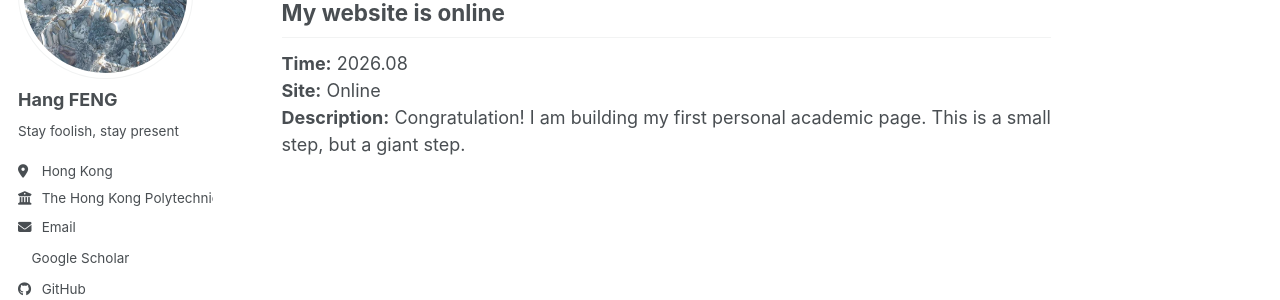
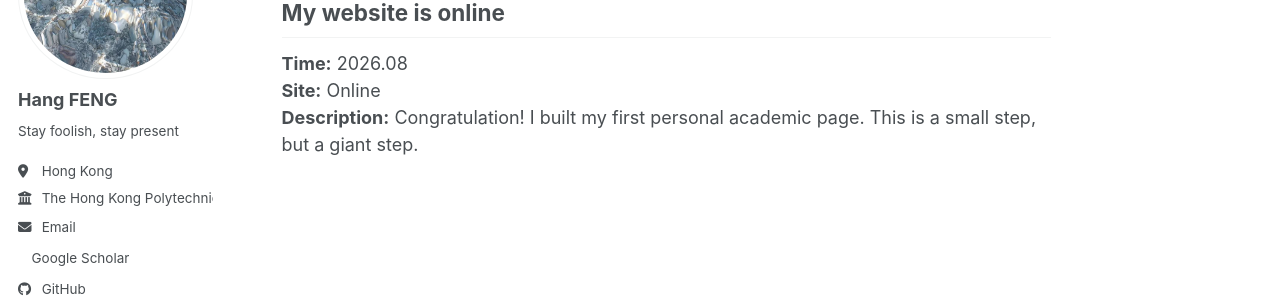
Before and after one commit to fenghang454/fenghang454.github.io, a Jekyll site: the page built from _pages/news.md, in a window 1280 px wide. Shown: the part 189-489 px from the top of the page. Built offline with Jekyll 4.4.1, drawn with Linux system fonts in a browser that asks for light colours; a style sheet for code colours, icons or effects is not loaded.

Commit message:
Update news.md

```diff
--- a/_pages/news.md
+++ b/_pages/news.md
@@ -8,4 +8,4 @@ author_profile: true
 
 **Time:** 2026.08
 **Site:** Online
-**Description:** Congratulation! I am building my first personal academic page. This is a small step, but a giant step.
+**Description:** Congratulation! I built my first personal academic page. This is a small step, but a giant step.
```
